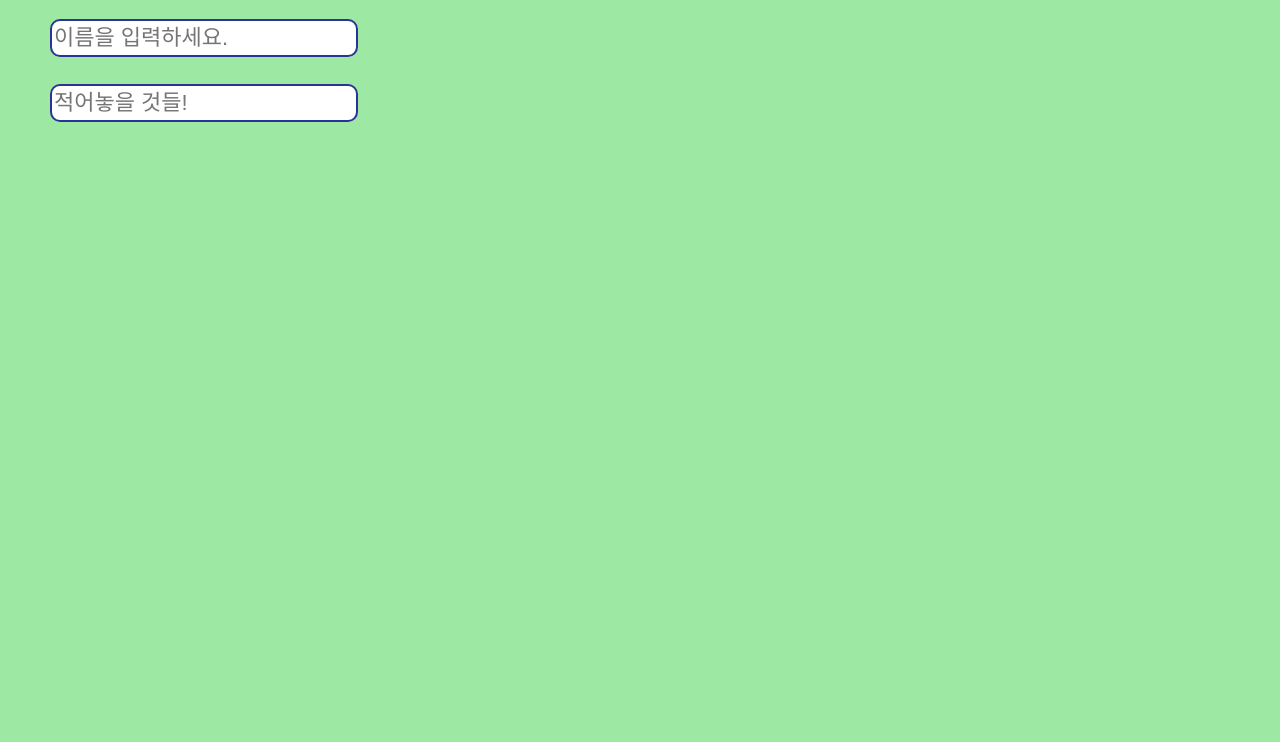
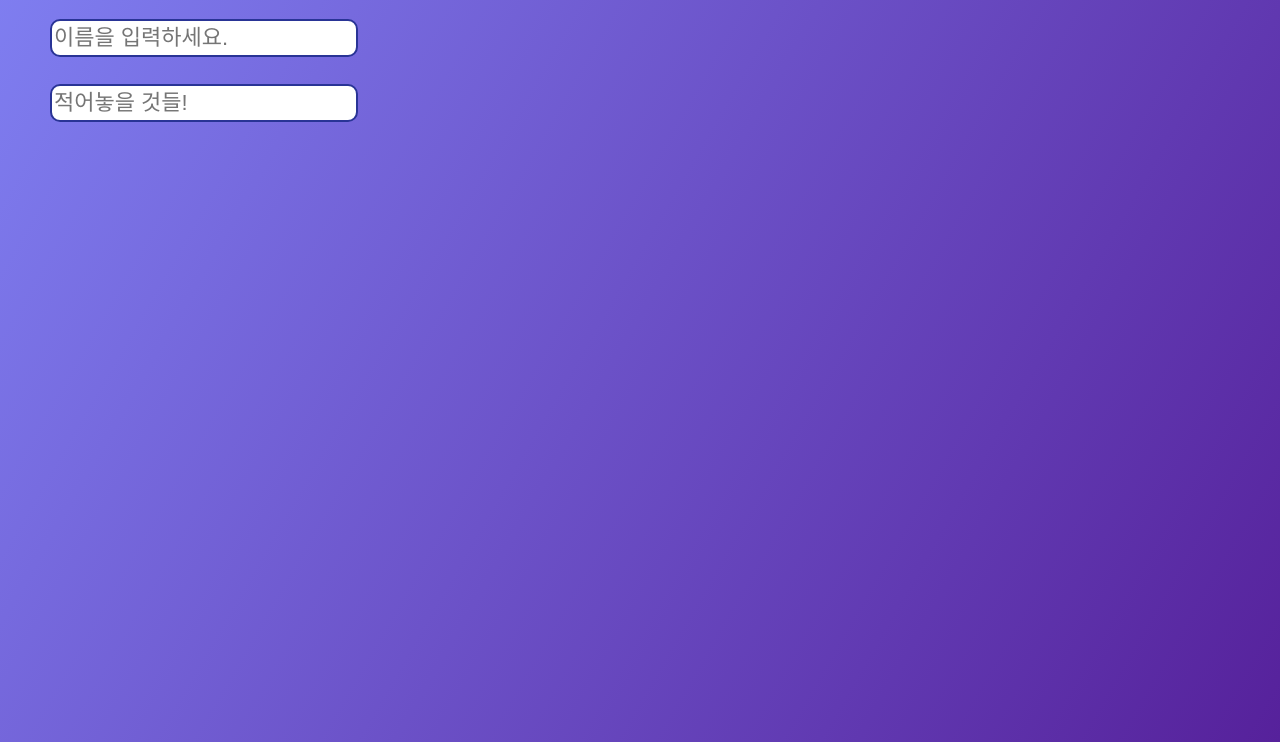
Before and after one commit to RadiantK/todolist_ex, a plain HTML site: page index.html in a window 1280 px wide. Shown: the part 178-920 px from the top of the page. Before the commit the page ends 800 px from the top, so only its background shows below. Drawn offline with nearby package versions, Linux system fonts and the light colour scheme.

Commit message:
배경 색상

```diff
--- a/main.css
+++ b/main.css
@@ -1,7 +1,8 @@
 body {
   font-size: 30px;
+  height: 870px;
   line-height: 1.5;
-  background-color: rgb(157, 233, 163);
+  background-image: linear-gradient(120deg, #8183f5, #56219b);;
 }
 
 
```
